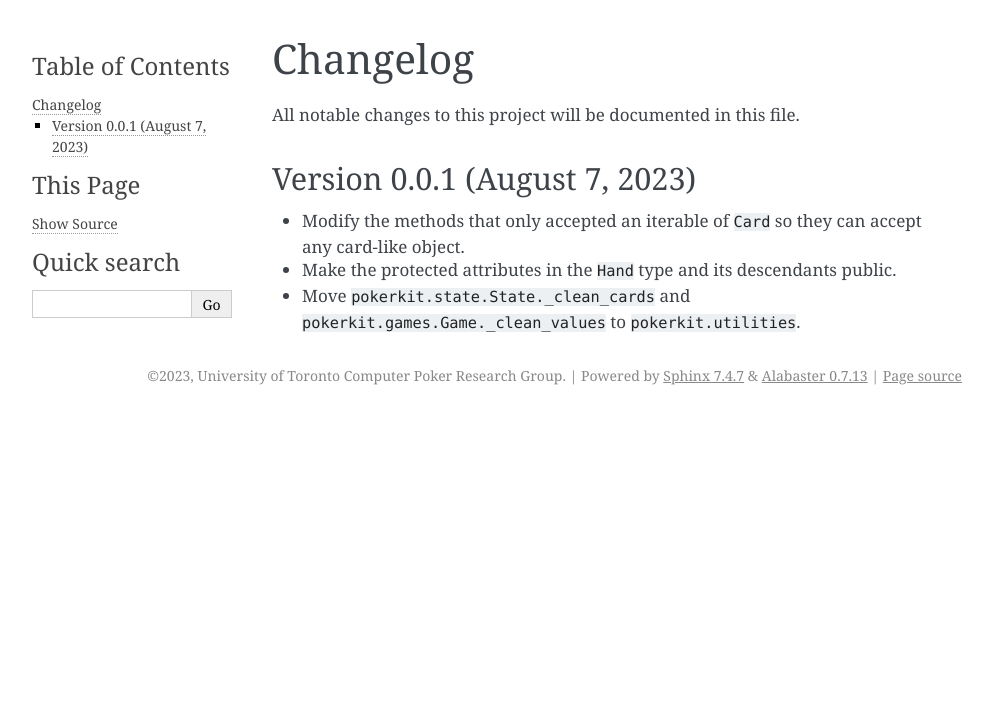
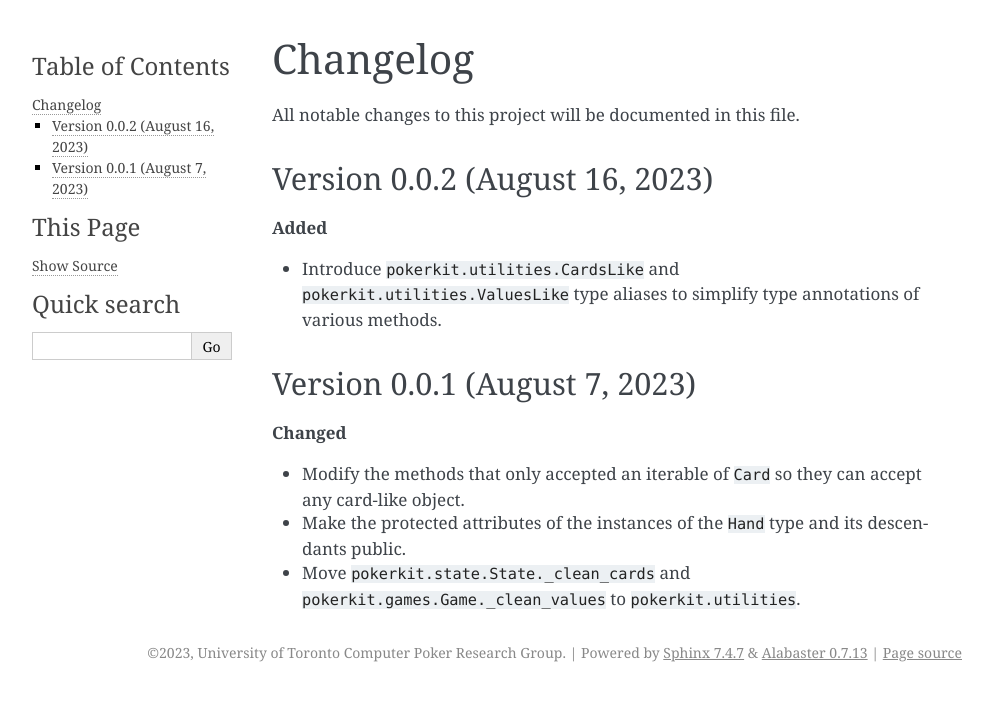
Before and after one commit to WTEngineer/pockerkit_python, a Sphinx documentation site: the page built from docs/changelog.rst, in a window 1280 px wide. Shown: the top 701 px of the page, without its empty margins (148-1141 px from the left). Built offline with Sphinx 7.4.7, drawn with Linux system fonts in a browser that asks for light colours.

Commit message:
Edit documentation and update version

```diff
--- a/CHANGELOG.rst
+++ b/CHANGELOG.rst
@@ -4,11 +4,23 @@ Changelog
 
 All notable changes to this project will be documented in this file.
 
+Version 0.0.2 (August 16, 2023)
+-------------------------------
+
+**Added**
+
+- Introduce ``pokerkit.utilities.CardsLike`` and
+  ``pokerkit.utilities.ValuesLike`` type aliases to simplify type annotations
+  of various methods.
+
 Version 0.0.1 (August 7, 2023)
 ------------------------------
 
+**Changed**
+
 - Modify the methods that only accepted an iterable of ``Card`` so they can
   accept any card-like object.
-- Make the protected attributes in the ``Hand`` type and its descendants public.
+- Make the protected attributes of the instances of the ``Hand`` type and its
+  descendants public.
 - Move ``pokerkit.state.State._clean_cards`` and
   ``pokerkit.games.Game._clean_values`` to ``pokerkit.utilities``.
--- a/CONTRIBUTING.rst
+++ b/CONTRIBUTING.rst
@@ -1,6 +1,6 @@
-========================
-Contributing to PokerKit
-========================
+============
+Contributing
+============
 
 Thanks for considering contributing to PokerKit! Your contributions are
 greatly appreciated, and help make PokerKit a better tool for everyone in
--- a/docs/conf.py
+++ b/docs/conf.py
@@ -14,7 +14,7 @@ sys.path.insert(0, os.path.abspath('..'))
 project = 'PokerKit'
 copyright = '2023, University of Toronto Computer Poker Research Group'
 author = 'University of Toronto Computer Poker Research Group'
-release = '0.0.0'
+release = '0.0.2'
 
 # -- General configuration ---------------------------------------------------
 # https://www.sphinx-doc.org/en/master/usage/configuration.html#general-configuration
--- /dev/null
+++ b/docs/contributing.rst
@@ -0,0 +1 @@
+.. include:: ../CONTRIBUTING.rst
--- a/docs/index.rst
+++ b/docs/index.rst
@@ -5,14 +5,13 @@
 
 .. include:: ../README.rst
 
-.. include:: ../CONTRIBUTING.rst
-
 .. toctree::
    :maxdepth: 2
    :caption: Contents:
 
    simulation
    evaluation
+   contributing
    changelog
    reference
 
--- a/setup.py
+++ b/setup.py
@@ -7,7 +7,7 @@ with open('README.rst', 'r') as file:
 
 setup(
     name='pokerkit',
-    version='0.0.1',
+    version='0.0.2',
     description='A Python package for various poker tools',
     long_description=long_description,
     long_description_content_type='text/x-rst',
```
Also changed, not shown: README.rst (+3 -4 lines).
